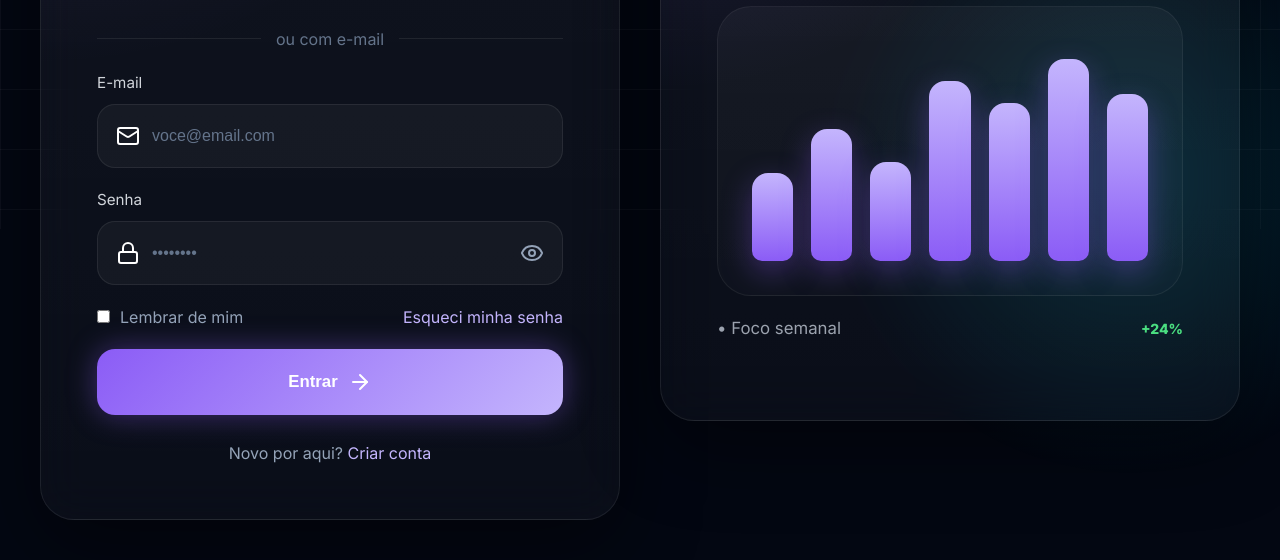
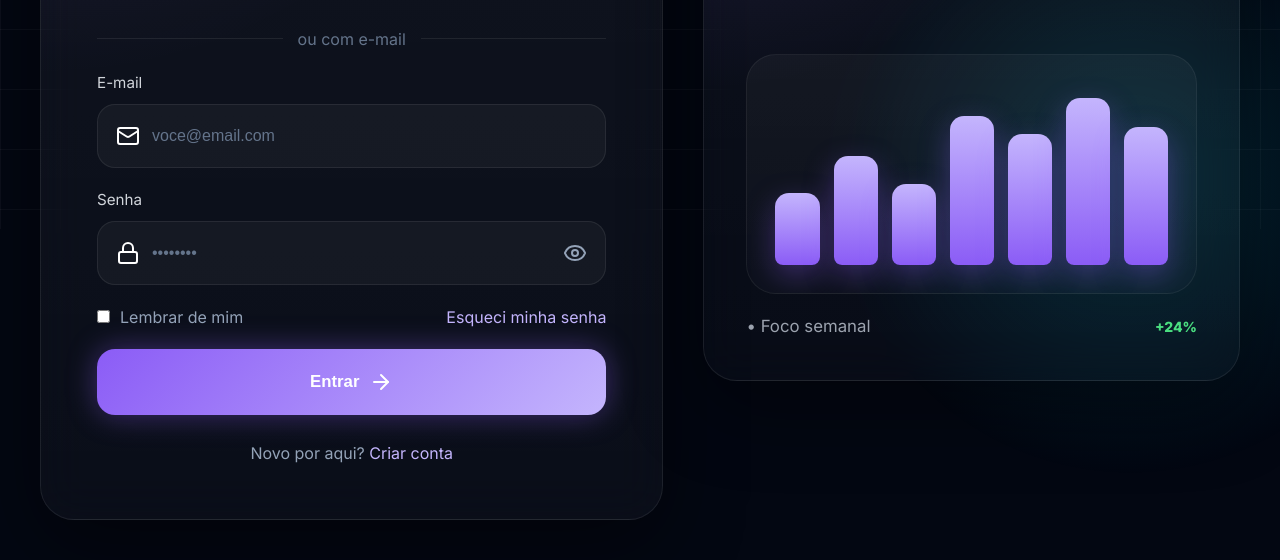
Before and after one commit to Larabeatriz08/CogniFy, a plain HTML site: page login.html in a window 1280 px wide. Shown: the part 571-1131 px from the top of the page. Drawn offline with nearby package versions, Linux system fonts and the light colour scheme.

Commit message:
pagina de cadastro finalizada

```diff
--- a/login.css
+++ b/login.css
@@ -128,12 +128,6 @@ body::after{
   padding:40px;
 }
 
-.auth-card,
-.preview-card{
-  width:650px;
-  min-height:760px;
-}
-
 .auth-card{
   width:650px;
   min-height:760px;
@@ -147,13 +141,12 @@ body::after{
     rgba(255,255,255,.06),
     rgba(255,255,255,.03)
   );
-  border:
-  1px solid rgba(255,255,255,.08);
+  border:1px solid rgba(255,255,255,.08);
   backdrop-filter:blur(22px);
   -webkit-backdrop-filter:blur(22px);
-  box-shadow:
-  0 25px 80px rgba(0,0,0,.45);
+  box-shadow:0 25px 80px rgba(0,0,0,.45);
 }
+
 
 .auth-card::before{
   content:"";
@@ -167,26 +160,29 @@ body::after{
   );
   pointer-events:none;
 }
-
 .preview-card{
-  width:650px;
-  padding:56px;
+  width:560px;
+  height:680px;
+  padding:42px;
   border-radius:34px;
   position:relative;
   overflow:hidden;
   background:
   linear-gradient(
     180deg,
-    rgba(255,255,255,0.06),
-    rgba(255,255,255,0.03)
+    rgba(255,255,255,.05),
+    rgba(255,255,255,.025)
   );
-  border:
-  1px solid rgba(255,255,255,0.08);
-  backdrop-filter:blur(22px);
-  -webkit-backdrop-filter:blur(22px);
+  border:1px solid rgba(255,255,255,.08);
+  backdrop-filter:blur(20px);
+  -webkit-backdrop-filter:blur(20px);
   box-shadow:
-  0 25px 80px rgba(0,0,0,.45);
+  0 25px 80px rgba(0,0,0,.4);
+  display:flex;
+  flex-direction:column;
+  justify-content:flex-start;
 }
+
 
 .preview-card::before{
   content:"";
@@ -511,21 +507,20 @@ body::after{
 }
 
 .chart-box{
-  margin-top:40px;
-  height:290px;
-  border-radius:34px;
+  margin-top:28px;
+  height:240px;
+  border-radius:30px;
   background:
   linear-gradient(
     180deg,
     rgba(255,255,255,.04),
     rgba(255,255,255,.02)
   );
-  border:
-  1px solid rgba(255,255,255,.06);
-  padding:34px;
+  border:1px solid rgba(255,255,255,.06);
+  padding:28px;
   display:flex;
   align-items:flex-end;
-  gap:18px;
+  gap:14px;
   overflow:hidden;
 }
 
@@ -534,12 +529,12 @@ body::after{
   height:100%;
   display:flex;
   align-items:flex-end;
-  gap:18px;
+  gap:14px;
 }
 
 .bars span{
   flex:1;
-  border-radius:16px 16px 10px 10px;
+  border-radius:14px 14px 8px 8px;
   background:
   linear-gradient(
     180deg,
--- a/login.html
+++ b/login.html
@@ -156,7 +156,7 @@
 
     </section>
 
-    <section class="preview-card">
+    <aside class="preview-card">
       <div class="preview-item">
         <div class="preview-icon">
           ⚡
@@ -214,7 +214,7 @@
         <strong>+24%</strong>
       </div>
 
-    </section>
+    </aside>
 
   </main>
 
```
Also changed, not shown: script.js (+0 -11 lines).
